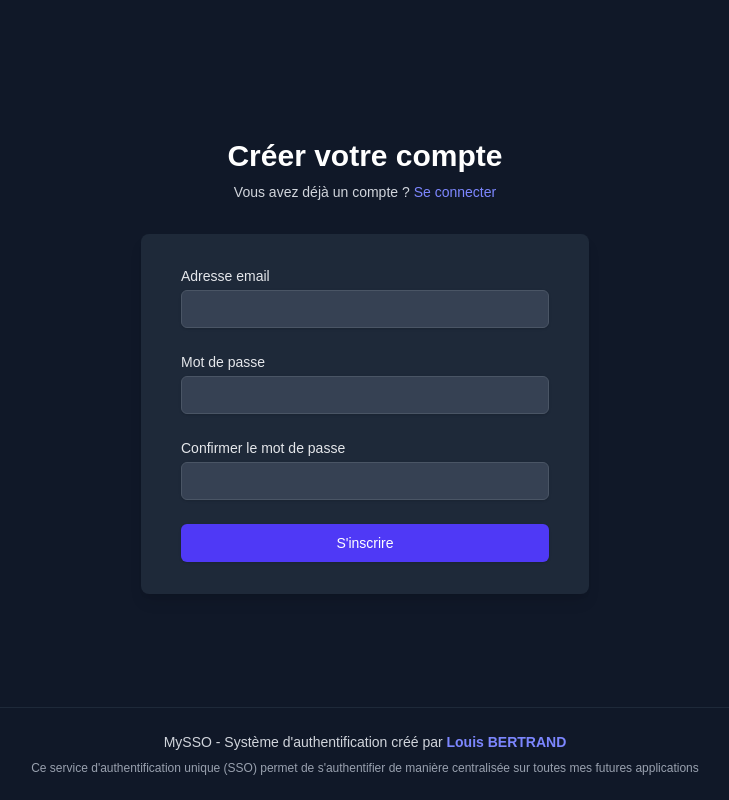
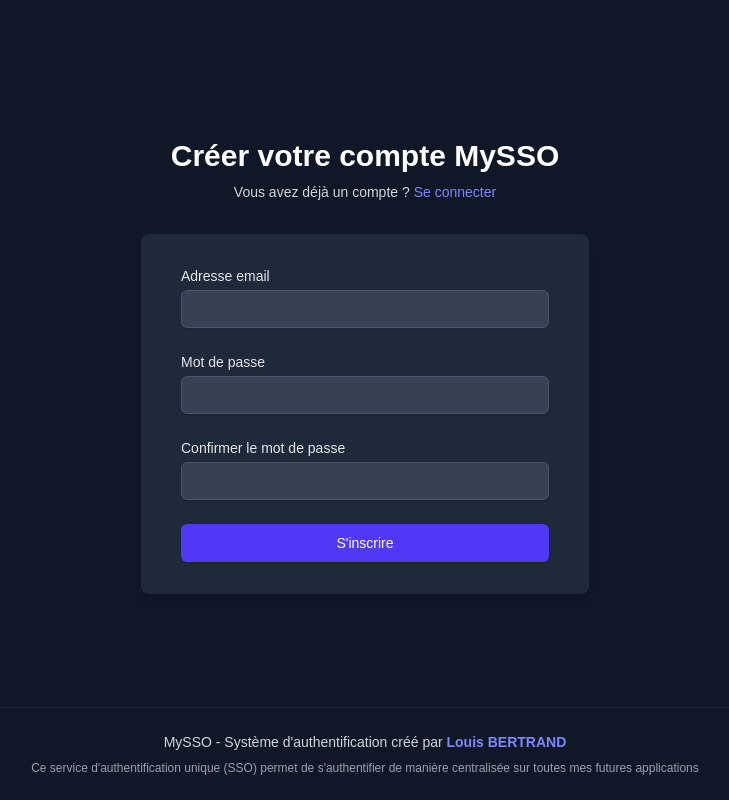
Before and after one commit to louisbertrand22/MySSO, a Next.js app in the folder frontend/: page /register in a window 1280 px wide. Shown: the whole page, without its empty margins (275-1004 px from the left). Built offline with nearby package versions, Linux system fonts and the light colour scheme; no server answers.

Commit message:
fix: register page

```diff
--- a/frontend/app/register/page.tsx
+++ b/frontend/app/register/page.tsx
@@ -26,7 +26,7 @@ export default function RegisterPage() {
       <div className="max-w-md w-full space-y-8">
         <div>
           <h2 className="mt-6 text-center text-3xl font-extrabold text-white">
-            Créer votre compte
+            Créer votre compte MySSO
           </h2>
           <p className="mt-2 text-center text-sm text-gray-300">
             Vous avez déjà un compte ?{' '}
```
